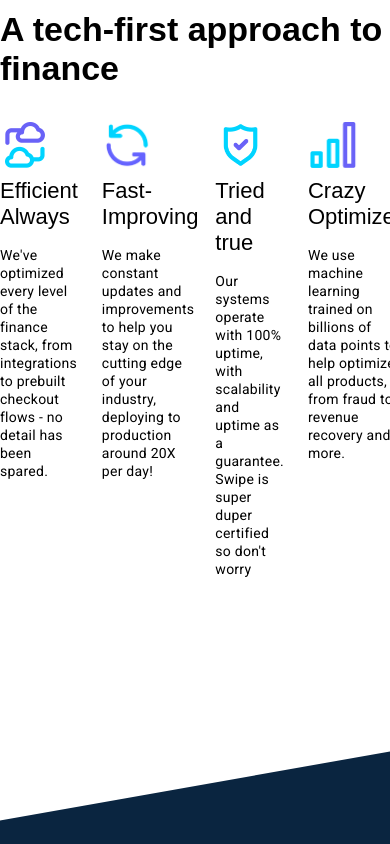
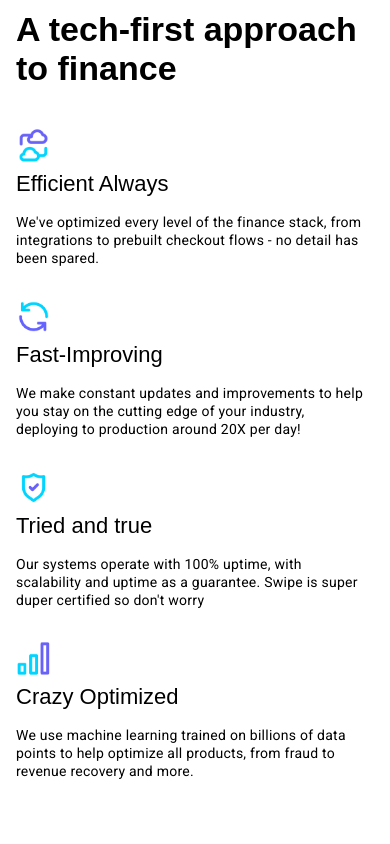
Before and after one commit to huzaifaghazali/swipe, a plain HTML site: page index.html in a window 390 px wide. Shown: the part 4160-5004 px from the top of the page. Drawn offline with Linux system fonts and the light colour scheme; animation ran at ten frames a second; a web font is replaced by a local one.

Commit message:
Make swipe section responsive

```diff
--- a/index.css
+++ b/index.css
@@ -815,6 +815,16 @@ footer {
   .integrations-section .card-container .card {
     width: 100%;
   }
+
+  /* WHY SWIPE */
+  .why-swipe-section .card-container {
+    flex-wrap: wrap;
+  }
+
+  .why-swipe-section .card-container .card {
+    width: 50%;
+    margin: var(--spacing-md) 0;
+  }
 }
 
 /* MOBILE SIZE */
@@ -840,4 +850,14 @@ footer {
   .integrations-section .col-right {
     display: none;
   }
+
+  /* WHY SWIPE */
+  .why-swipe-section .card-container .card {
+    width: 100%;
+    margin: var(--spacing-sm) 0;
+  }
+
+  .why-swipe-section .card-container .card .icon {
+    height: 35px;
+  }
 }
```
